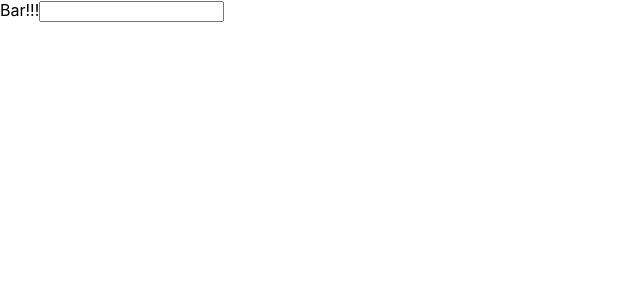
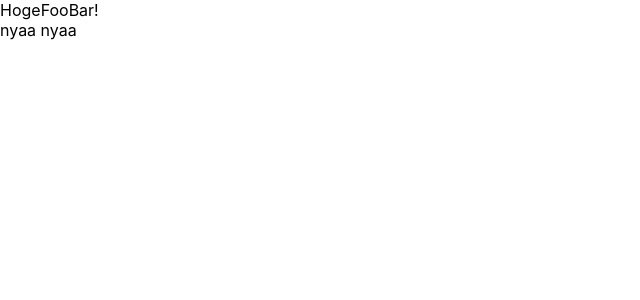
Before and after one commit to takutoki/react-redux-crud, a React (Create React App) app: page / in a window 1280 px wide. Shown: the top 300 px of the page, without its empty margins (0-640 px from the left). Built offline with nearby package versions, Linux system fonts and the light colour scheme.

Commit message:
crate functional component, class component

```diff
--- a/src/App.js
+++ b/src/App.js
@@ -1,12 +1,30 @@
 import React from 'react';
 
-function App() {
-  return (
-    <React.Fragment>
-      <label htmlFor="bar">Bar!!!</label>
-      <input type="text" onChange={() => {console.log("I am clicked")}} />
-    </React.Fragment>
-  );
+// クラスコンポーネント
+class App extends React.Component {
+  render() {
+    return (
+      <React.Fragment>
+        <label>HogeFooBar!</label>
+        <Cat />
+      </React.Fragment>
+    )
+  }
 }
 
+// Functional Component (allow)
+const Cat = () => {
+  return <div>nyaa nyaa</div>
+}
+
+// Functional Component
+// function App() {
+//   return (
+//     <React.Fragment>
+//       <label htmlFor="bar">Bar!!!</label>
+//       <input type="text" onChange={() => {console.log("I am clicked")}} />
+//     </React.Fragment>
+//   );
+// }
+
 export default App;
```
